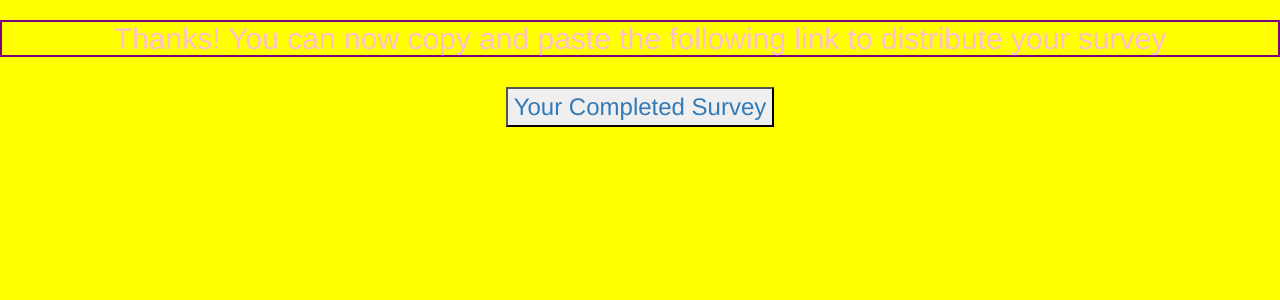
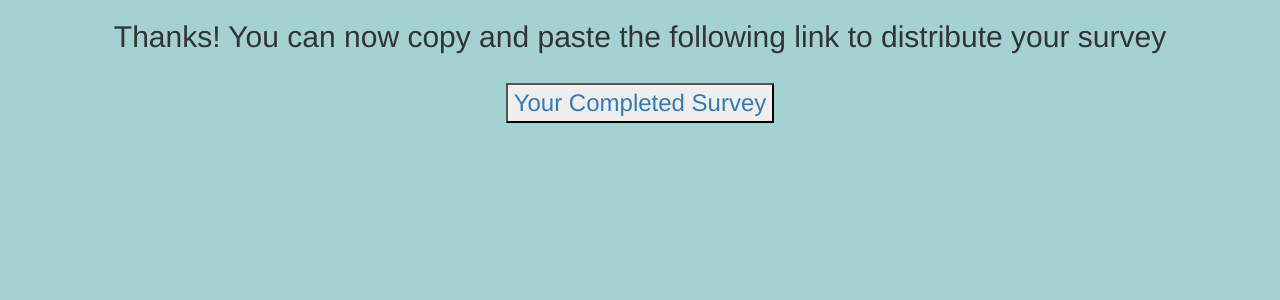
Before and after one commit to JasonWatts/laterHasArrived, a Flask app: template templates/admin_two.html in a window 1280 px wide. Shown: the top 300 px of the page. Run offline with Flask 2, Linux system fonts and the light colour scheme; the template is opened without the code that fills it, so the values that code supplies are empty; parts of the project's set-up code (start-up, migrations or seed data) failed here and were passed over; some libraries are stand-ins or nearby versions.

Commit message:
fix yellow

```diff
--- a/templates/admin_two.html
+++ b/templates/admin_two.html
@@ -13,14 +13,8 @@
 
   <style media="screen">
 body {
-  background-color: yellow;
+  background-color: #A4D2D3;
 }
-
-#mainheader {
-  color: pink;
-  border: 2px solid purple;
-}
-
 
   </style>
 
```
